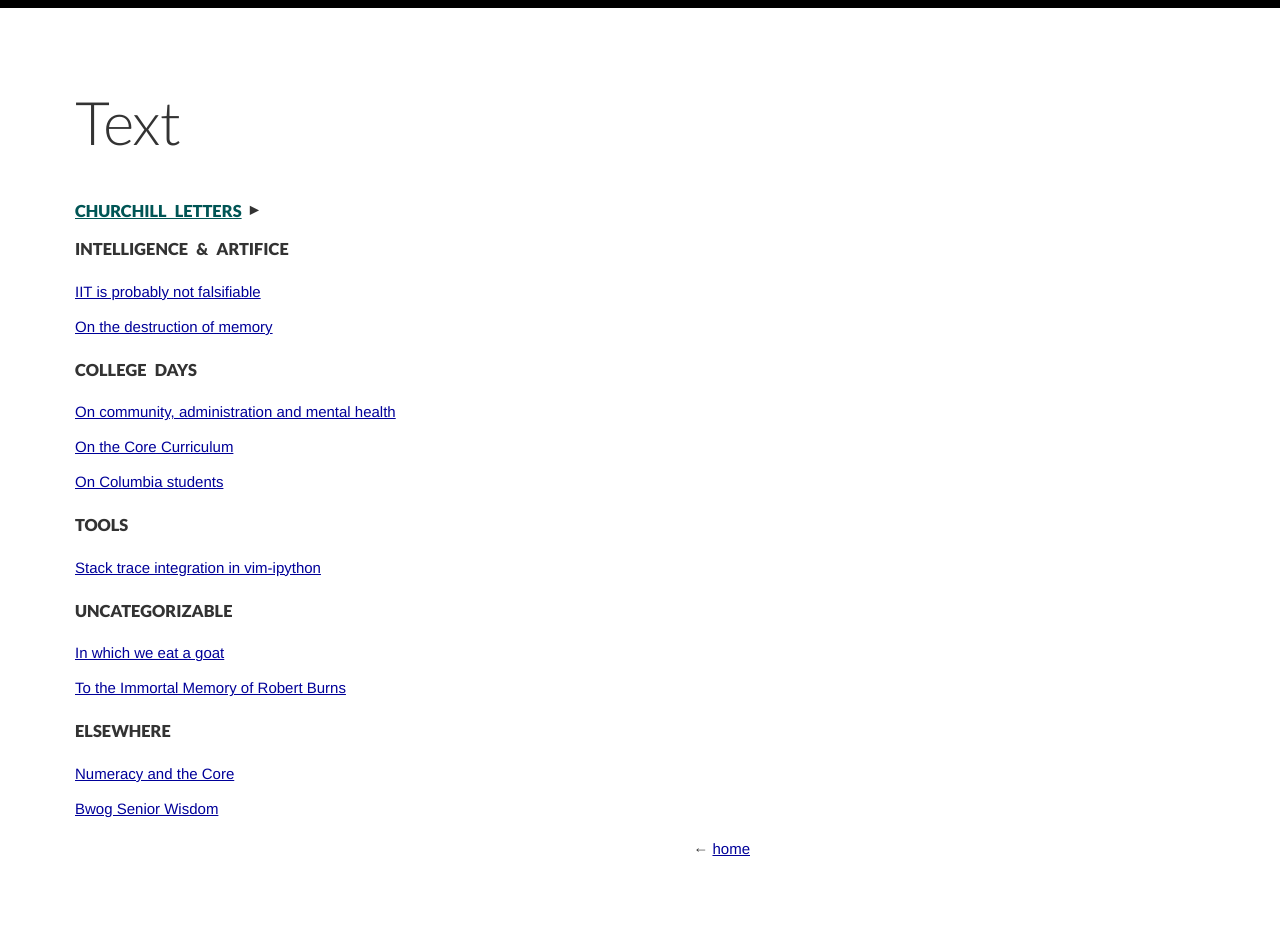
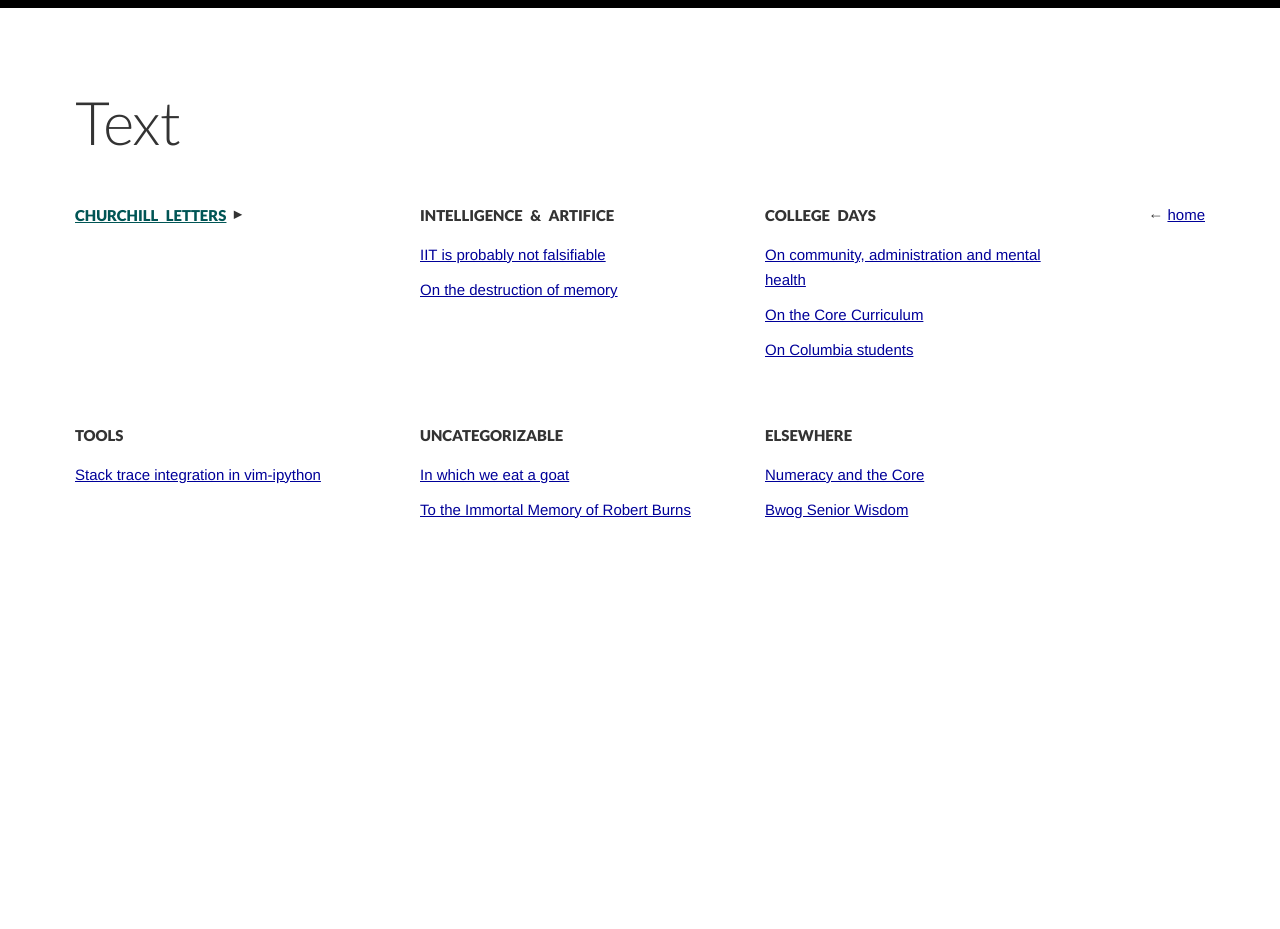
Before and after one commit to jacobandreas/writing, a Jekyll site: the page built from index.html, in a window 1280 px wide. Built offline with Jekyll 4.4.1, drawn with Linux system fonts in a browser that asks for light colours; nearby versions of some CDN libraries; after the commit the page ends 900 px from its top, so only the background shows below that.

Commit message:
cleans up stylesheet, adds fluid layout

```diff
--- a/_layouts/index.html
+++ b/_layouts/index.html
@@ -23,7 +23,7 @@
       })();
     </script>
   </head>
-  <body>
+  <body class='fluid'>
     <h1 class='name'>{{page.title}}</h1>
 {{ content }}
     <p class='backlinks'>&larr; <a href="http://jacobandreas.net">home</a></p>
--- a/css/style.css
+++ b/css/style.css
@@ -1,85 +1,74 @@
+/* reset */
+
 * {
   margin: 0;
   padding: 0;
 }
 
+/* page structure */
+
 html {
   border-style: solid;
   border-color: black;
-  border-width: .5em 0em 0em 0em;
+  border-width: .5em 0 0 0;
 }
+
+body {
+  width: 45em;
+  margin: 5em;
+}
+
+body.fluid {
+  width: auto;
+}
+
+.right {
+  float: right;
+}
+
+body.fluid section {
+  margin: -1em 3em 3em 0;
+  width: 20em;
+  float: left;
+  vertical-align: top;
+}
+
+hr {
+  border: none;
+  border-top: 1px solid #ccc;
+  margin: 1em 0;
+}
+
+/* text styling */
 
 body {
   font-family: 'Arimo', sans-serif;
   line-height: 1.666em;
-  width: 45em;
-  margin: 5em;
   font-size: 15px;
   color: #333;
 }
 
-body * {
-  text-rendering: optimizeLegibility;
-}
-
-img {
-  max-width:  100%;
-}
-
-/*html {
-  border-style: solid;
-  border-color: #000;
-  border-width: 10px 0 5px 0;
-}*/
-
-h1, h2 {
+h1 {
   font-family: 'Lato', sans-serif;
-}
-
-h1 {
   font-weight: 300;
-}
-
-h2 {
-  font-weight: 900;
-}
-
-h1 {
   line-height: 1.333em;
   font-size: 4em;
   margin-bottom: .667em;
 }
 
-h1.name {
-  font-size: 4em;
-}
-
 h2 {
-  font-size: 1.1em;
+  font-family: 'Lato', sans-serif;
+  text-transform: uppercase;
+  word-spacing: .3em;
+  font-weight: 900;
+  font-size: 1em;
   line-height: 1em;
   margin: 1.333em 0;
-  /*font-variant: small-caps;*/
-  text-transform: uppercase;
-  word-spacing: 0.3em;
 }
 
 h3 {
-  /*font-size: 1.125em;
-  line-height: 1.333em;*/
   margin: 0.889em 0;
-}
-
-ul {
-  list-style-type: square;
-  margin: 1em 0;
-}
-
-ul.nobullet {
-  list-style-type: none;
-}
-
-section {
-  margin: 3em 0;
+  font-size: 1em;
 }
 
 p {
@@ -90,28 +79,12 @@ p + p {
   text-indent: 1em;
 }
 
-#links {
-  margin-top: 0;
-}
-
 p.offset {
   text-indent: 0;
   margin-top: 1.5em;
 }
 
-#quote {
-  display: none;
-}
-
-#quote table {
-  margin-left: auto;
-}
-
-#quote table td {
-  width: 1em;
-  vertical-align: top;
-  line-height: 1em;
-}
+/* fancy text */
 
 a {
   color: #009;
@@ -121,48 +94,39 @@ a:visited, .toggleheader {
   color: #055;
 }
 
-.date {
-  width: 0;
-  position: absolute;
-  margin-left: -4em;
-  font-size: .8em;
+.foreign {
+  font-style: italic;
 }
 
-ul.projects {
+.ord {
+  font-size: .8em;
+  position: relative;
+  bottom: .2em;
+}
+
+blockquote {
+  margin: 1em 0 1em 2em;
+  color: #555;
+}
+
+ul, ol {
+  margin: 1em 0;
+}
+
+li {
+  margin-bottom: .667em;
+}
+
+ul {
+  list-style-type: square;
+}
+
+ul.nobullet {
   list-style-type: none;
 }
 
-ul li, ol li {
-  margin-bottom: .667em;
-  /*line-height: 1.333em;*/
-}
-
-object {
-  margin: 2em 0;
-}
-
-#about p.links img {
-  vertical-align: bottom;
-  position: relative;
-  top: -.2em;
-}
-
-#about p.links a {
-  margin: 0 .5em 0 0;
-}
-
-#about p.links span a {
-  margin: 0 0 0 .5em;
-}
-
-.right {
-  float: right;
-}
-
-hr {
-  border: none;
-  border-top: 1px solid #ccc;
-  margin: 1em 0;
+.footnotes {
+  margin-top: 3em;
 }
 
 .footnotes p {
@@ -177,56 +141,53 @@ hr {
   text-decoration: none;
 }
 
-.essay sup {
-  font-size: 1em;
-  top: 0;
+.essay p sup {
+  vertical-align: bottom;
+  position: relative;
+  bottom: .5em;
 }
 
-.essay sup a {
+.essay a[rel='footnote'] {
   text-decoration: none;
+  border: 1px dotted;
+  padding: 0 .2em;
+  margin-left: .2em;
 }
 
-.essay sup a:before {
-  content: ' [';
+.essay a[rel='footnote']:link {
+  border-color: #009;
 }
 
-.essay sup a:after {
-  content: ']';
+.essay a[rel='foontote']:visited {
+  border-color: #055;
 }
 
-.essay img, .essay iframe {
-  outline: 3px solid #000;
-  margin: 1.666em 0;
+/* multimedia */
+
+img, iframe {
+  outline: .25em solid #000;
+  margin: 1.667em 0;
+  max-width: 100%;
 }
 
-p.backlinks {
-  text-align: right;
-  text-indent: 0;
-  margin-top: 1em;
+code {
+  background: #eee;
+  padding: 0 .2em;
 }
 
-@-webkit-keyframes blink-animation {
-  0% { opacity: .25; }
-  15% { opacity: 0; }
-  50% { opacity: 0; }
-  51% { opacity: 1; }
+div.highlight pre {
+  font-size: .8em;
+  padding: .667em;
+  margin: .667em -.667em;
+  background: #eee;
 }
 
-@-moz-keyframes blink-animation {
-  0% { opacity: .25; }
-  15% { opacity: 0; }
-  50% { opacity: 0; }
-  51% { opacity: 1; }
+pre code {
+  background: transparent;
+  padding: 0;
 }
 
-.blink {
-  -webkit-animation-name: blink-animation;
-  -webkit-animation-iteration-count: infinite;
-  -webkit-animation-duration: 2.5s;
-  -moz-animation-name: blink-animation;
-  -moz-animation-iteration-count: infinite;
-  -moz-animation-duration: 2.5s;
-}
+/* publications */
 
 .papertitle {
   text-decoration: underline;
@@ -237,84 +198,31 @@ p.backlinks {
   color: #666;
 }
 
-sup, sub {
-  vertical-align: baseline;
-  position: relative;
-  top: -0.4em;
+/* navigation elements */
+
+#links {
+  margin-top: 0;
 }
 
-sub { top: 0.4em; }
+p.backlinks {
+  text-align: right;
+  text-indent: 0;
+  margin-top: 1.5em;
+}
 
 .togglemarker {
   position: relative;
   top: -.1em;
 }
 
+.collapse.indented {
+  border-left: 1px solid #333;
+  padding-left: 1em;
+}
+
 .postmeta {
   text-indent: 0;
   font-style: italic;
   margin-top: 1em;
+  color: #666;
 }
-
-.foreign {
-  font-style: italic;
-}
-
-.ord {
-  font-size: .8em;
-  position: relative;
-  bottom: .2em;
-}
-
-.footnotes {
-  margin-top: 3em;
-}
-
-.sta {
-  font-weight: bold;
-  margin-top: 1em;
-  text-indent: 0;
-}
-
-.exp {
-  font-style: italic;
-  text-indent: 0;
-}
-
-.rmk:before {
-  content: 'Rmk ';
-  font-weight: bold;
-}
-
-.rmk {
-  margin-top: 1em;
-  text-indent: 0;
-}
-
-.ex:before {
-  content: 'Ex ';
-  font-weight: bold;
-}
-
-.ex {
-  margin-top: 1em;
-  text-indent: 0;
-}
-
-blockquote {
-  margin: 1em 0 1em 2em;
-  color: #555;
-  /*font-size: .9em;*/
-}
-
-div.highlight pre {
-  background: #eee;
-  padding: .5em;
-  margin: .5em -.5em;
-  font-size: .8em;
-}
-
-.collapse.indented {
-  border-left: 1px solid #333;
-  padding-left: 1em;
-}
--- a/index.html
+++ b/index.html
@@ -12,6 +12,7 @@ hidden_cats:
   food:      The Pantry
 ---
 
+<section>
 <h2>Churchill Letters</h2>
 <div class='collapse indented'>
   <h3>Yom Kippur</h3>
@@ -52,18 +53,22 @@ hidden_cats:
   <!--<h3>Passover</h3>
   <h3>Easter</h3>-->
 </div>
+</section>
 
 {% for raw_category in page.cat_order %}
   {% assign pretty_category = page.cat_names[raw_category] %}
   {% assign category_posts = site.categories[raw_category] %}
+<section>
 <h2>{{ pretty_category }}</h2>
 <ul class='nobullet'>
   {% for post in category_posts %}
     <li><a href='{{ site.BASE_PATH }}{{ post.url }}'>{{ post.title }}</a></li>
   {% endfor %}
 </ul>
+</section>
 {% endfor %}
 
+<section>
 <h2>Elsewhere</h2>
 <ul class='nobullet'>
   <li><a href="http://www.columbiaspectator.com/2012/04/10/numerically-human">
@@ -71,3 +76,4 @@ hidden_cats:
   <li><a href="http://bwog.com/2012/05/02/senior-wisdom-jacob-andreas/">
     Bwog Senior Wisdom</a></li>
 </ul>
+</section>
```
